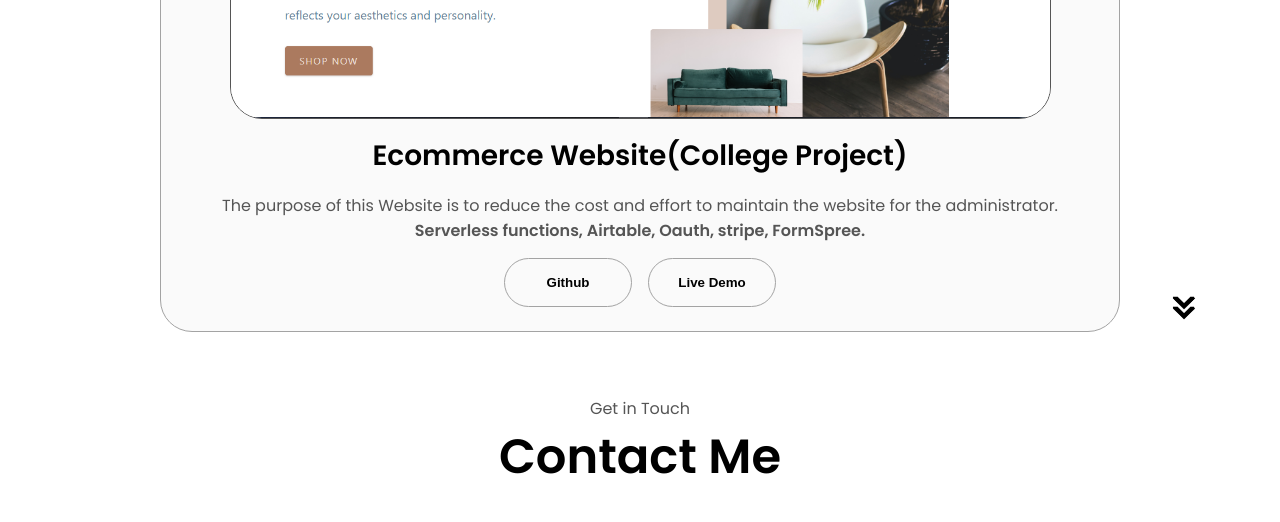
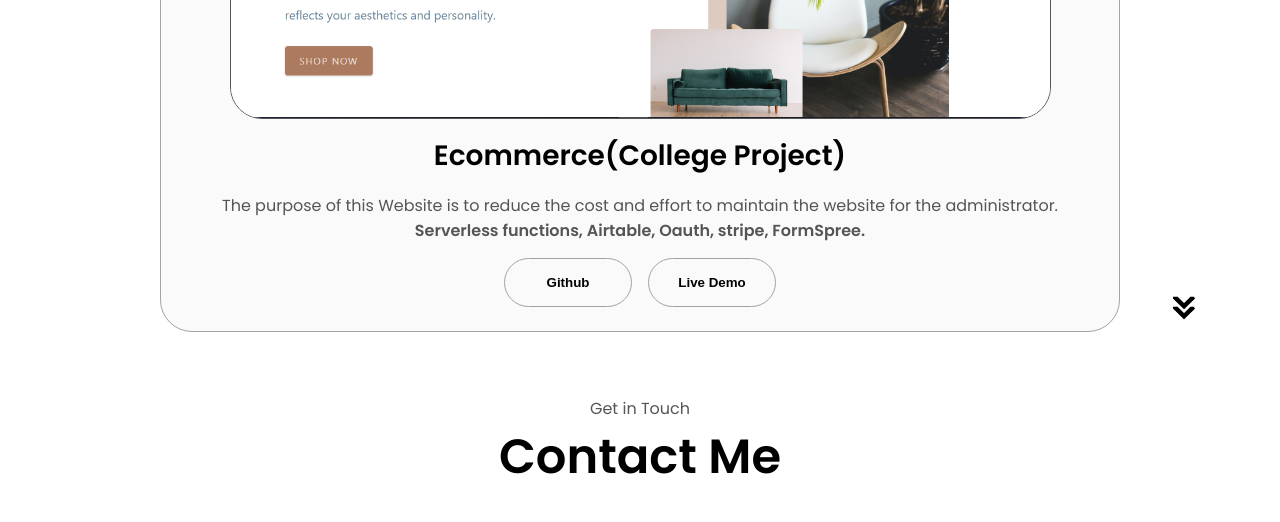
Before and after one commit to viswavishu/personal-portfolio, a plain HTML site: page index.html in a window 1280 px wide. Shown: the part 3520-4042 px from the top of the page. Drawn offline with Linux system fonts and the light colour scheme.

```diff
--- a/index.html
+++ b/index.html
@@ -371,7 +371,7 @@ data pipeline up-time.
                 class="project-img"
               />
             </div>
-            <h2 class="experience-sub-title project-title">Ecommerce Website(College Project)</h2>
+            <h2 class="experience-sub-title project-title">Ecommerce(College Project)</h2>
             <p class="project-description">
               The purpose of this Website is to reduce the cost and effort to maintain the website for the administrator.
               <b>Serverless functions, Airtable, Oauth, stripe, FormSpree.</b>
```
